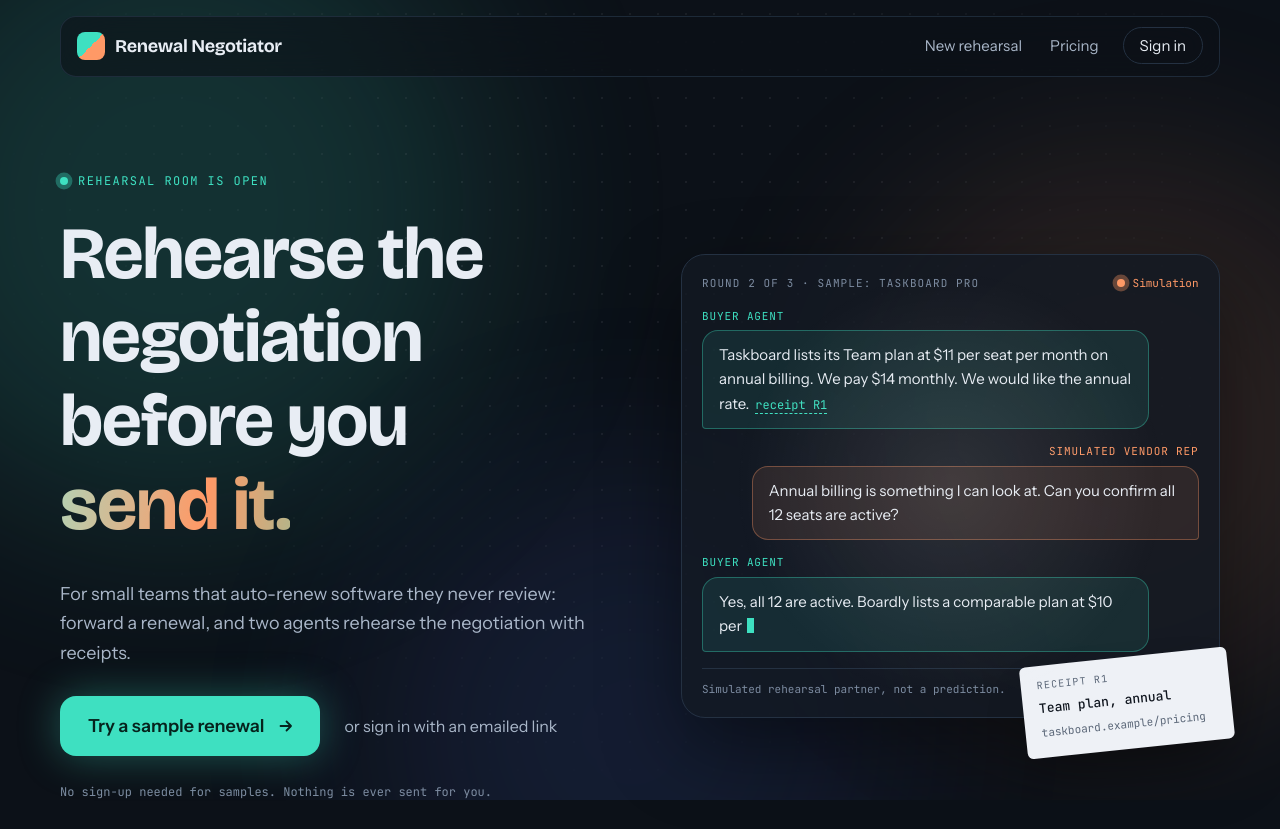
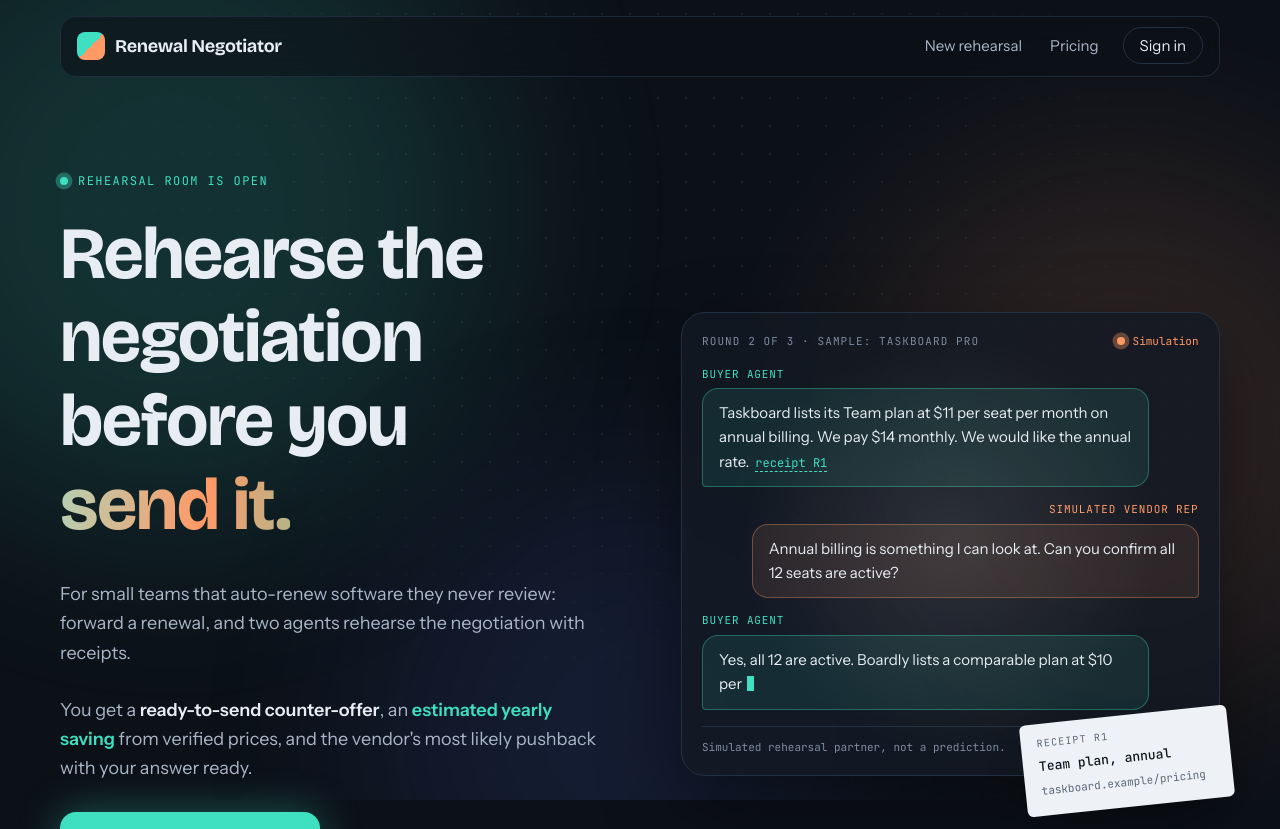
Before and after one commit to Naveenaduri/renewal-negotiator, a Next.js app: page / in a window 1280 px wide. Shown: the top 829 px of the page. Built offline with nearby package versions, Linux system fonts and the light colour scheme; no server answers.

Commit message:
Landing: say what you get (counter-offer, est. yearly saving, likely pushback)

```diff
--- a/src/app/page.tsx
+++ b/src/app/page.tsx
@@ -64,10 +64,20 @@ export default function Landing() {
             For small teams that auto-renew software they never review: forward a renewal, and two agents rehearse the
             negotiation with receipts.
           </motion.p>
+          <motion.p
+            initial={{ opacity: 0, y: 16 }}
+            animate={{ opacity: 1, y: 0 }}
+            transition={{ delay: 1, duration: 0.7 }}
+            className="max-w-[540px] text-lg leading-relaxed text-muted"
+          >
+            You get a <span className="font-semibold text-fg">ready-to-send counter-offer</span>, an{" "}
+            <span className="font-semibold text-buyer">estimated yearly saving</span> from verified prices, and the
+            vendor&apos;s most likely pushback with your answer ready.
+          </motion.p>
           <motion.div
             initial={{ opacity: 0, y: 16 }}
             animate={{ opacity: 1, y: 0 }}
-            transition={{ delay: 1.05, duration: 0.7 }}
+            transition={{ delay: 1.15, duration: 0.7 }}
             className="flex flex-wrap items-center gap-4"
           >
             <Magnetic>
```
